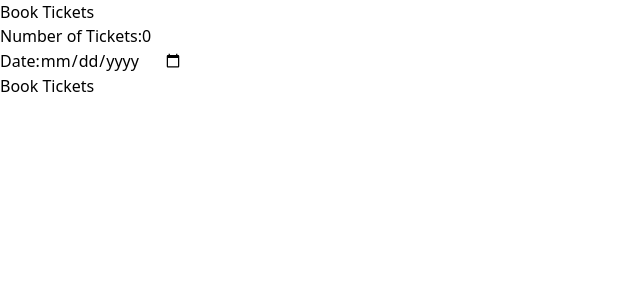
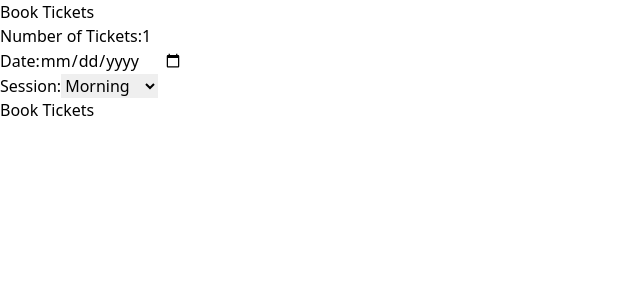
Before and after one commit to Prathyarthi/Movie, a React (Vite) app in the folder frontend/: page /book in a window 1280 px wide. Shown: the top 300 px of the page, without its empty margins (0-640 px from the left). Built offline with nearby package versions, Linux system fonts and the light colour scheme.

Commit message:
Modified Booking page

```diff
--- a/frontend/src/pages/Book.jsx
+++ b/frontend/src/pages/Book.jsx
@@ -4,8 +4,9 @@ import toast from 'react-hot-toast';
 import { useNavigate } from 'react-router-dom';
 
 const Book = () => {
-    const [tickets, setTickets] = useState(0);
+    const [tickets, setTickets] = useState(1);
     const [date, setDate] = useState('');
+    const [session, setSession] = useState('morning');
     const navigate = useNavigate()
 
     const userId = localStorage.getItem('userId')
@@ -15,8 +16,9 @@ const Book = () => {
             const res = await axiosInstance.post('/booking/createBooking', {
                 UserId: userId,
                 NumTickets: tickets,
-                TotalAmount: 1000,
-                BookingDate: date
+                TotalAmount: 200 * tickets,
+                BookingDate: date,
+                Session: session
             });
             toast.success("Tickets booked successfully");
             navigate('/dashboard');
@@ -57,6 +59,21 @@ const Book = () => {
                         required
                     />
                 </div>
+                <div className="mb-4">
+                    <label htmlFor="session" className="font-bold">Session:</label>
+                    <select
+                        name="session"
+                        value={session}
+                        onChange={(e) => setSession(e.target.value)}
+                        className="px-4 py-2 border rounded-md w-40"
+                        required
+                    >
+                        <option value="morning">Morning</option>
+                        <option value="afternoon">Afternoon</option>
+                        <option value="evening">Evening</option>
+                        <option value="night">Night</option>
+                    </select>
+                </div>
                 <button type="submit" className="px-6 py-3 bg-blue-500 text-white rounded-md hover:bg-blue-600 transition duration-300">Book Tickets</button>
             </form>
         </div>
```
